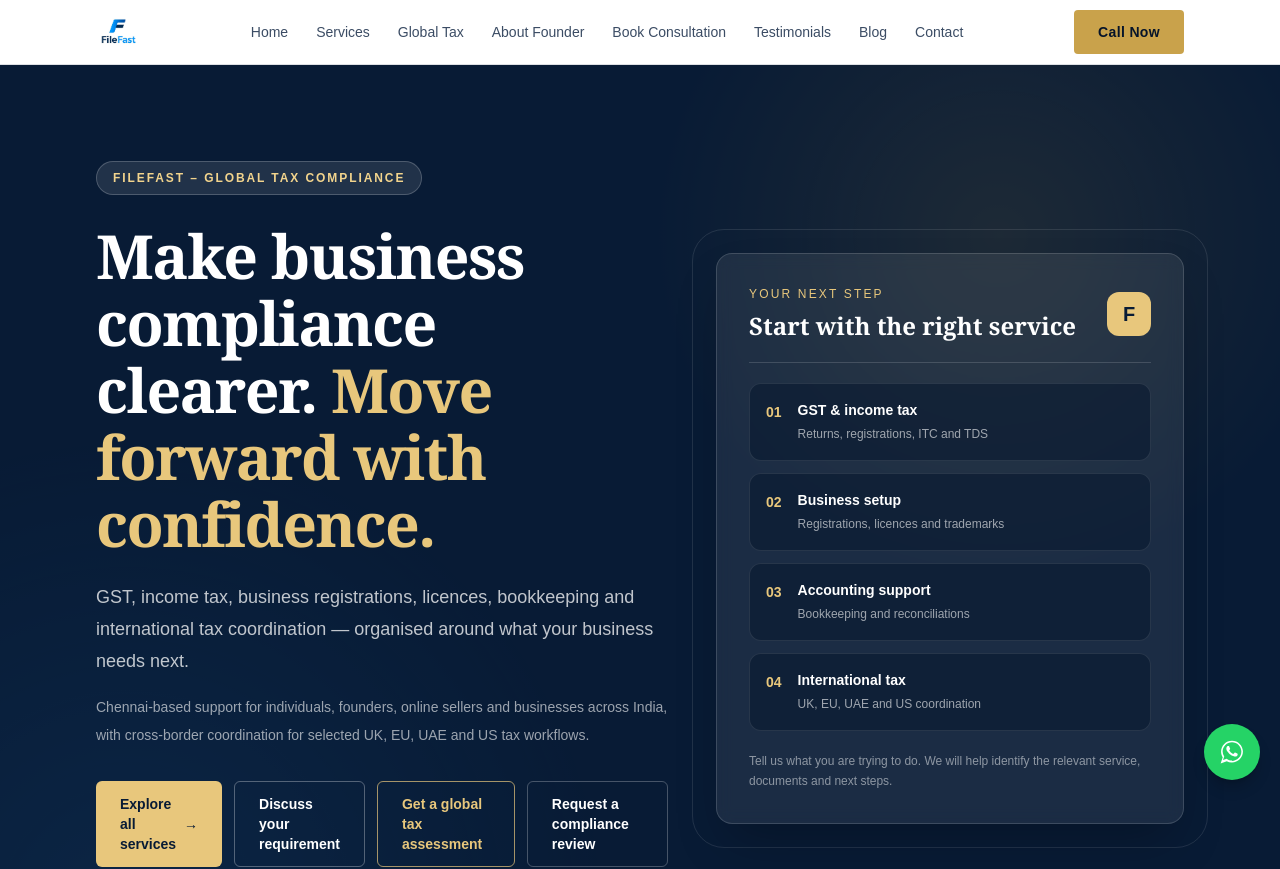
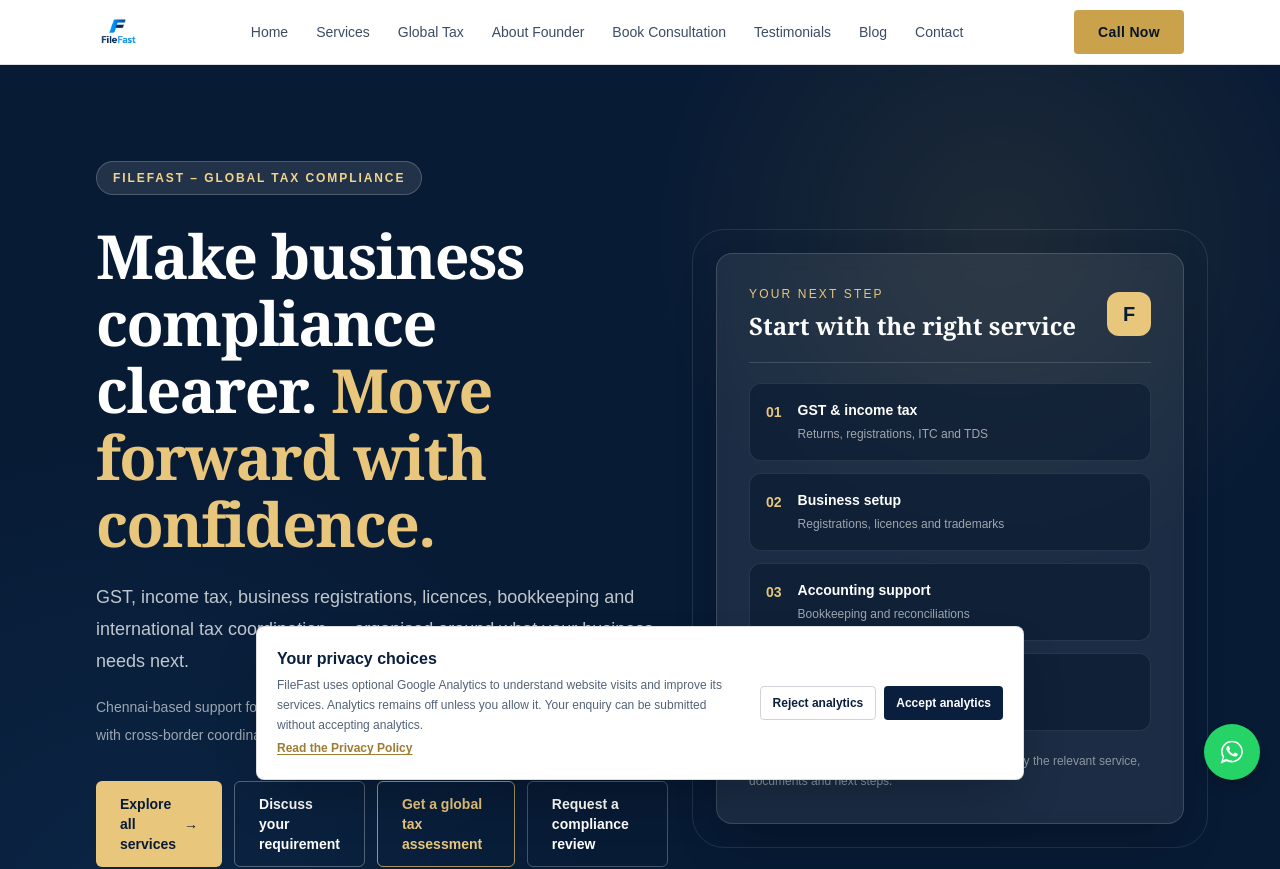
Before and after one commit to filefastservices-dotcom/filefast-website, a Next.js app: page / in a window 1280 px wide. Shown: the top 869 px of the page. Built offline with nearby package versions, Linux system fonts and the light colour scheme; no server answers; the database is empty.

Commit message:
Load Google Analytics only with privacy-first consent defaults

```diff
--- a/src/app/layout.js
+++ b/src/app/layout.js
@@ -2,6 +2,8 @@ import "./globals.css";
 import Header from "@/components/Header";
 import Footer from "@/components/Footer";
 import WhatsAppButton from "@/components/WhatsAppButton";
+import AnalyticsConsent from "@/components/AnalyticsConsent";
+import Script from "next/script";
 
 const organizationSchema = {
   "@context": "https://schema.org",
@@ -142,6 +144,14 @@ export default function RootLayout({ children }) {
   return (
     <html lang="en">
       <body className="font-body antialiased">
+        {process.env.NEXT_PUBLIC_GA_MEASUREMENT_ID ? (
+          <>
+            <Script id="filefast-google-consent-default" strategy="beforeInteractive">{`window.dataLayer = window.dataLayer || []; window.gtag = function(){window.dataLayer.push(arguments);}; window.gtag("consent", "default", {analytics_storage: "denied", ad_storage: "denied", ad_user_data: "denied", ad_personalization: "denied", wait_for_update: 500});`}</Script>
+            <Script src={`https://www.googletagmanager.com/gtag/js?id=${process.env.NEXT_PUBLIC_GA_MEASUREMENT_ID}`} strategy="afterInteractive" />
+            <Script id="filefast-google-analytics-init" strategy="afterInteractive">{`window.gtag("js", new Date()); window.gtag("config", "${process.env.NEXT_PUBLIC_GA_MEASUREMENT_ID}", {send_page_view: true});`}</Script>
+            <AnalyticsConsent />
+          </>
+        ) : null}
         <script type="application/ld+json" dangerouslySetInnerHTML={{ __html: JSON.stringify(organizationSchema) }} />
         <Header />
         <main>{children}</main>
```
